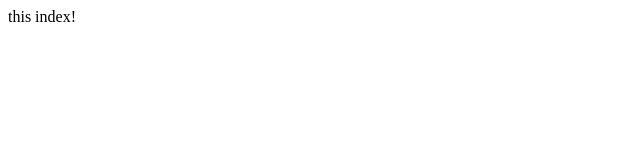
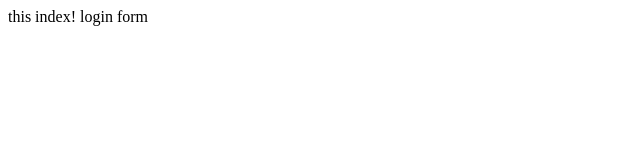
Before and after one commit to rafin00/myappsample, a plain HTML site: page index.html in a window 1280 px wide. Shown: the full height of the page, 0-640 px from the left. Drawn offline with Linux system fonts and the light colour scheme.

Commit message:
lo g form

```diff
--- a/index.html
+++ b/index.html
@@ -1,5 +1,7 @@
 <html>
 <body>
 this index!
+
+login form
 </body>
 </html>
```
Also changed, not shown: login.html (added, +1 -0 lines), 1 other file.
